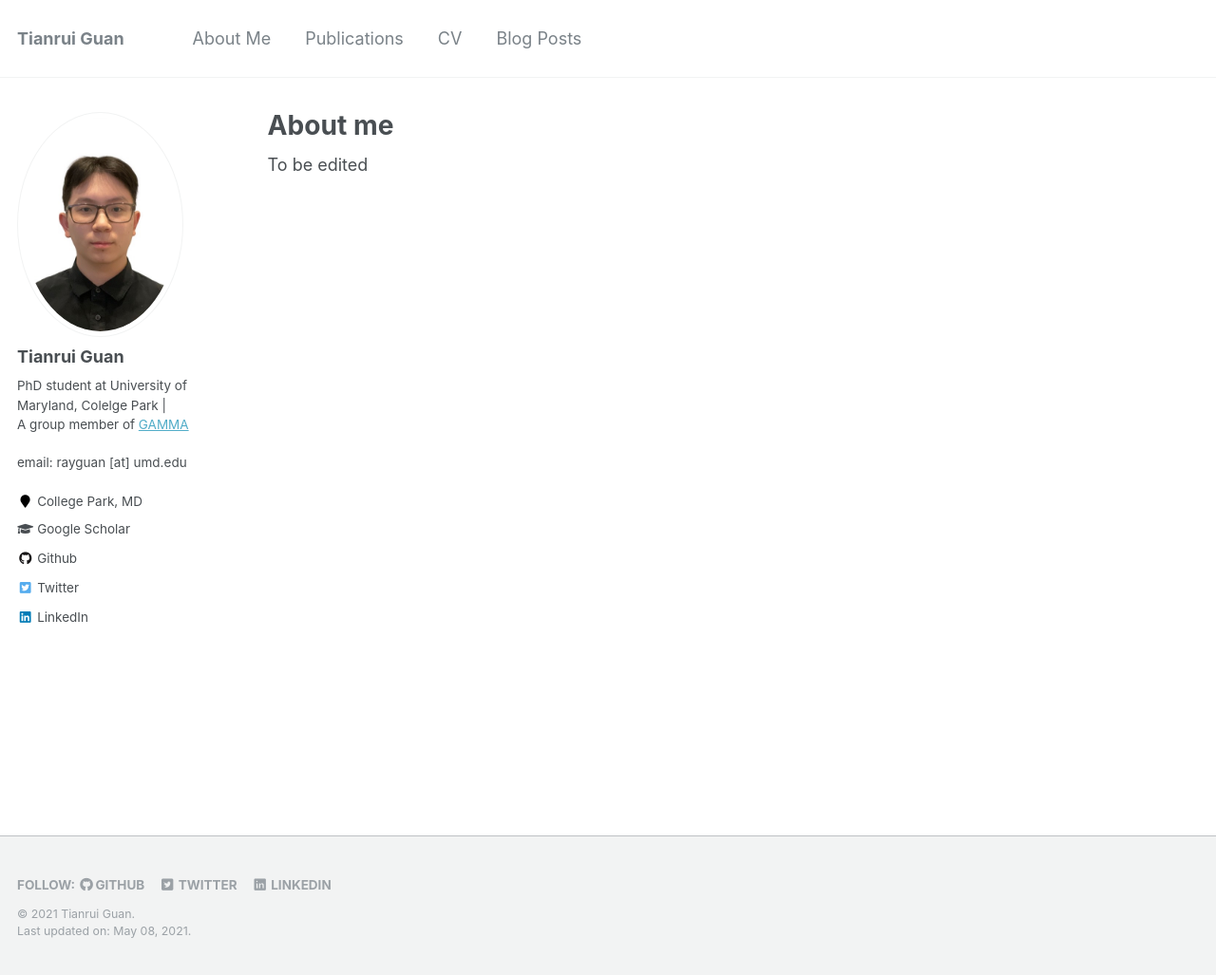
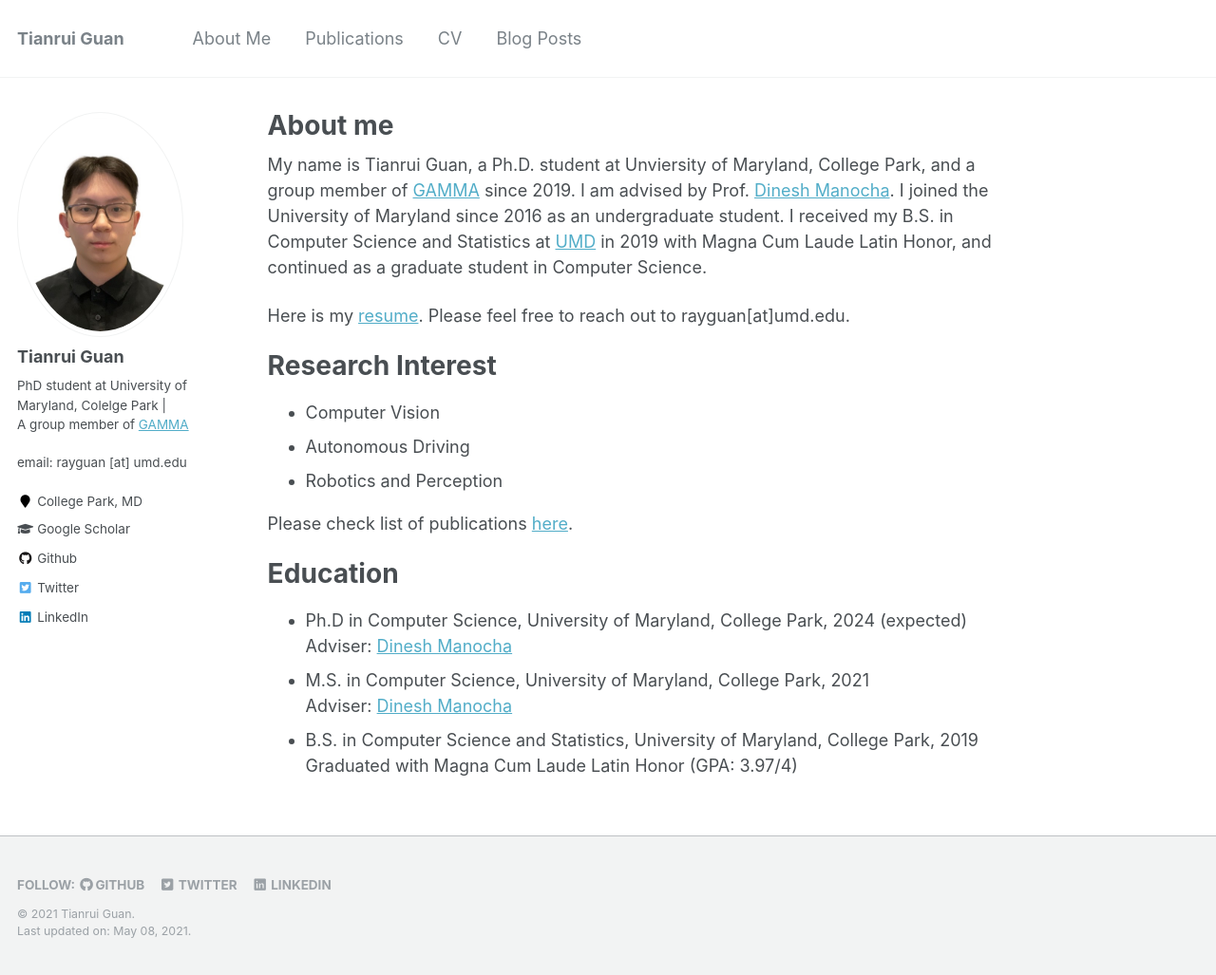
Before and after one commit to rayguan97/rayguan97.github.io, a Jekyll site: the page built from _pages/about.md, in a window 1280 px wide and 1027 px high. Shown: the whole window at 95% size. Built offline with Jekyll 4.4.1, drawn with Linux system fonts in a browser that asks for light colours.

Commit message:
first version

```diff
--- a/_pages/about.md
+++ b/_pages/about.md
@@ -8,4 +8,23 @@ redirect_from:
   - /about.html
 ---
 
-To be edited
+My name is Tianrui Guan, a Ph.D. student at Unviersity of Maryland, College Park, and a group member of [GAMMA](https://gamma.umd.edu/) since 2019. I am advised by Prof. [Dinesh Manocha](https://www.cs.umd.edu/people/dmanocha). I joined the University of Maryland since 2016 as an undergraduate student. I received my B.S. in Computer Science and Statistics at [UMD](https://www.cs.umd.edu/) in 2019 with Magna Cum Laude Latin Honor, and continued as a graduate student in Computer Science.
+
+Here is my [resume](http://rayguan97.github.io/files/resume.pdf). Please feel free to reach out to rayguan[at]umd.edu.
+
+Research Interest
+======
+* Computer Vision
+* Autonomous Driving
+* Robotics and Perception
+
+Please check list of publications [here](http://rayguan97.github.io/publications/).
+
+Education
+======
+* Ph.D in Computer Science, University of Maryland, College Park, 2024 (expected) <br>
+    Adviser: [Dinesh Manocha](https://www.cs.umd.edu/people/dmanocha)
+* M.S. in Computer Science, University of Maryland, College Park, 2021  <br>
+    Adviser: [Dinesh Manocha](https://www.cs.umd.edu/people/dmanocha)
+* B.S. in Computer Science and Statistics, University of Maryland, College Park, 2019 <br>
+    Graduated with Magna Cum Laude Latin Honor (GPA: 3.97/4)
```
Also changed, not shown: _pages/cv.md (+20 -7 lines).
